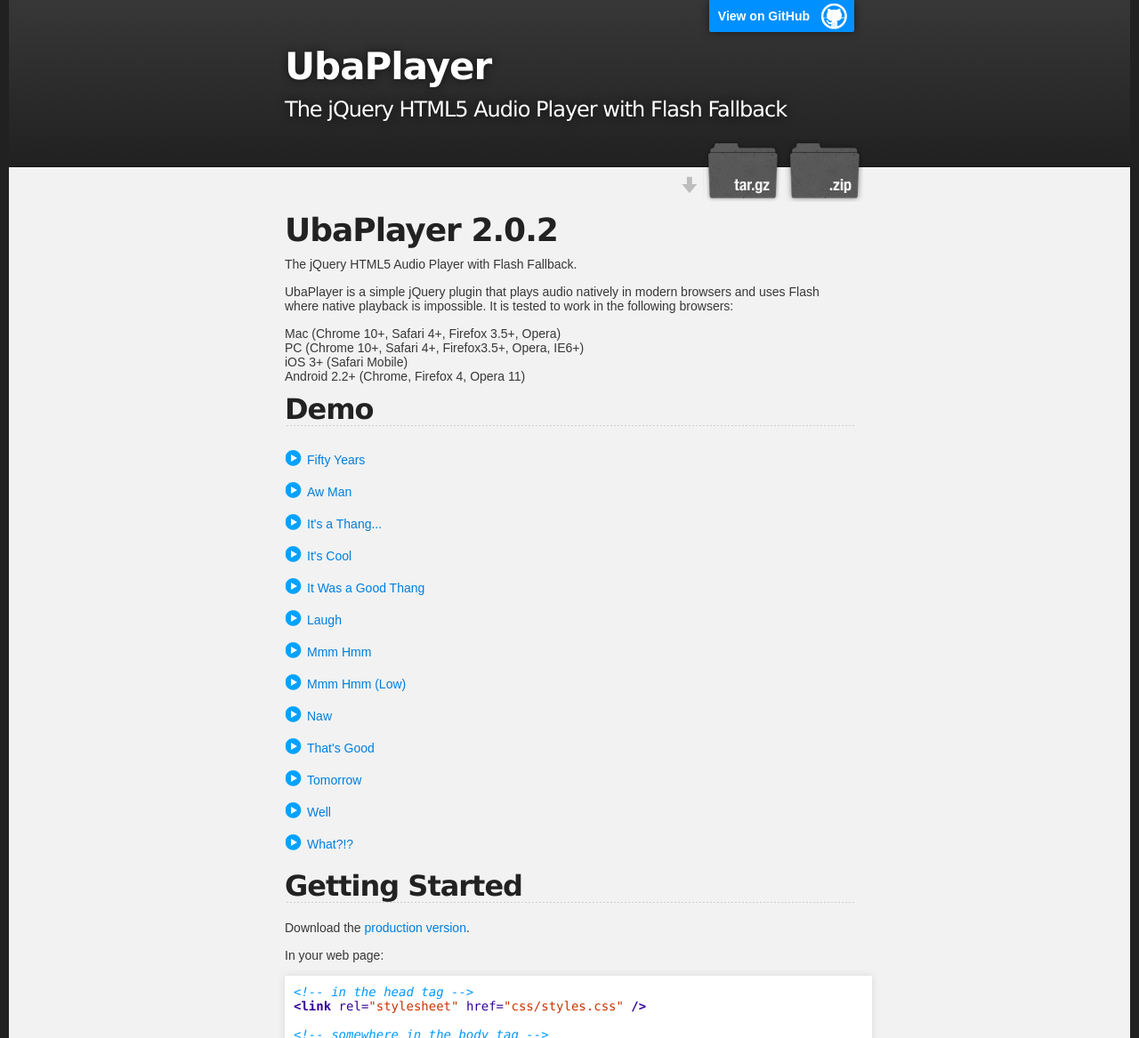
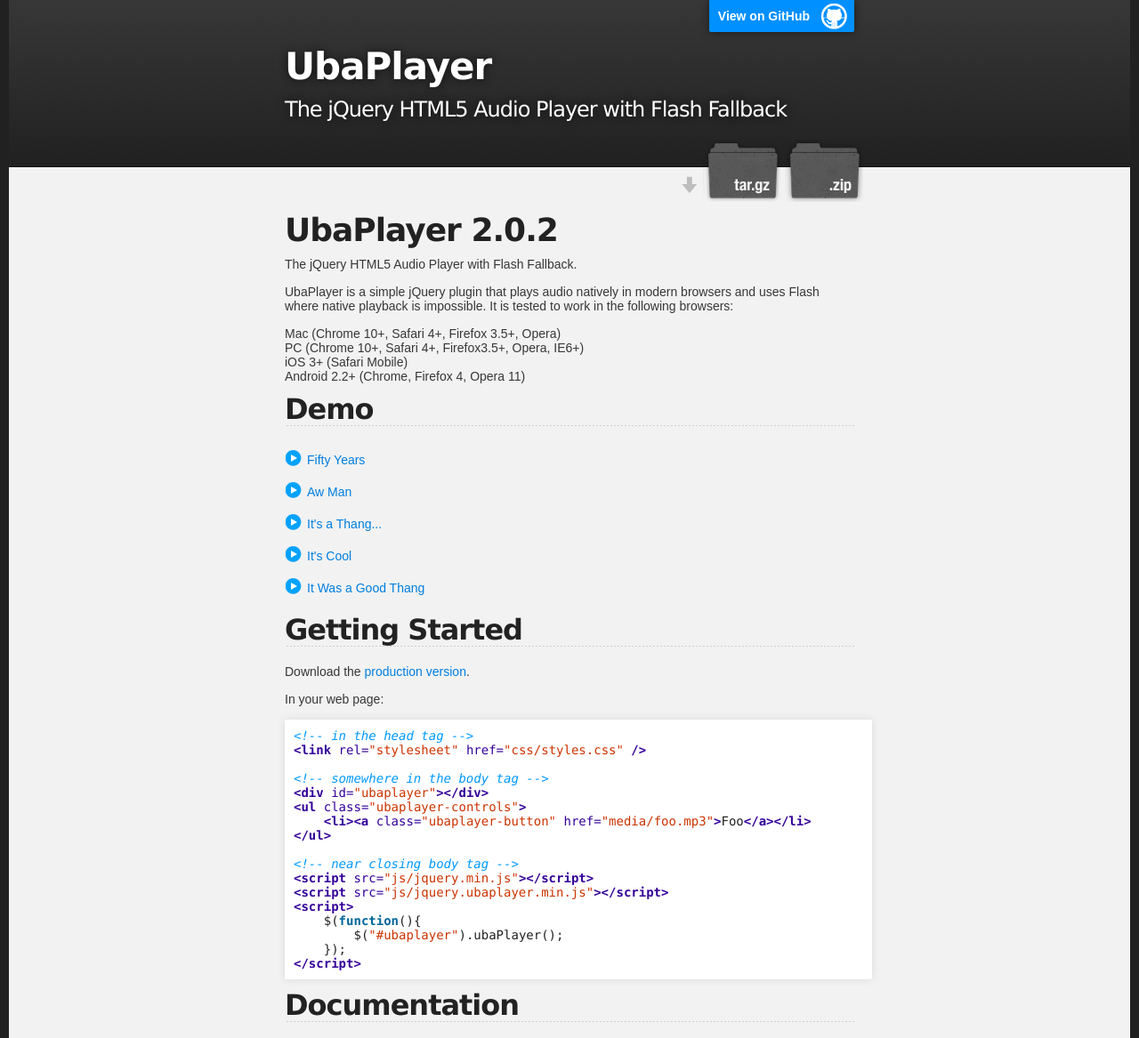
Before and after one commit to brianhadaway/UbaPlayer, a plain HTML site: page index.html in a window 1280 px wide. Shown: the top 1167 px of the page at 89% size. Drawn offline with Linux system fonts and the light colour scheme.

Commit message:
Too many example links.

```diff
--- a/index.html
+++ b/index.html
@@ -54,14 +54,6 @@
     <li><a class="ubaplayer-button" href="media/ItsAThang.mp3">It's a Thang...</a></li>
     <li><a class="ubaplayer-button" href="media/ItsCool.mp3">It's Cool</a></li>
     <li><a class="ubaplayer-button" href="media/ItWasAGoodThang.mp3">It Was a Good Thang</a></li>
-    <li><a class="ubaplayer-button" href="media/Laugh.mp3">Laugh</a></li>
-    <li><a class="ubaplayer-button" href="media/MmmHmm.mp3">Mmm Hmm</a></li>
-    <li><a class="ubaplayer-button" href="media/MmmHmmLow.mp3">Mmm Hmm (Low)</a></li>
-    <li><a class="ubaplayer-button" href="media/Naw.mp3">Naw</a></li>
-    <li><a class="ubaplayer-button" href="media/ThatsGood.mp3">That's Good</a></li>
-    <li><a class="ubaplayer-button" href="media/Tomorrow.mp3">Tomorrow</a></li>
-    <li><a class="ubaplayer-button" href="media/Well.mp3">Well</a></li>
-    <li><a class="ubaplayer-button" href="media/What.mp3">What?!?</a></li>
 </ul>
 
 <script src="javascripts/jquery.min.js"></script>
```
